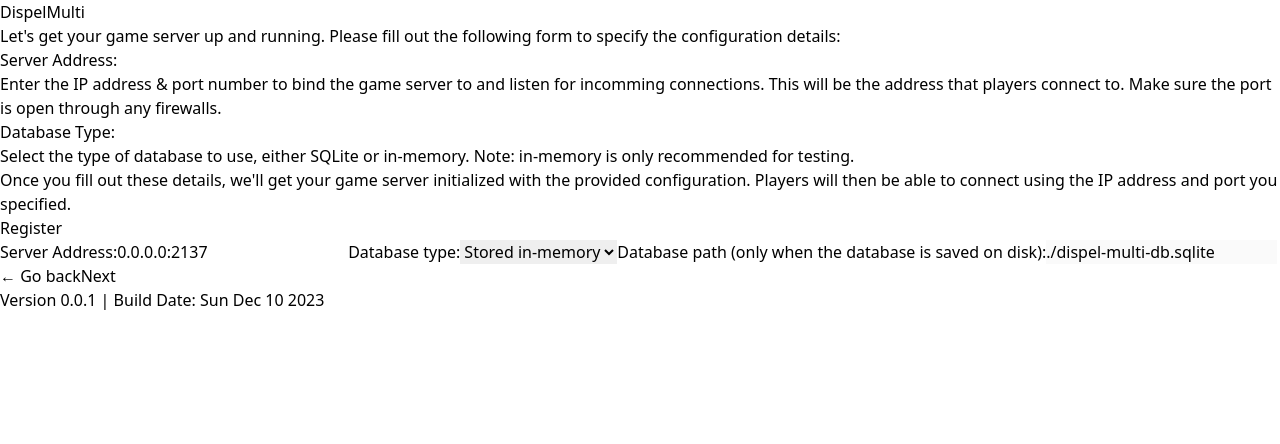
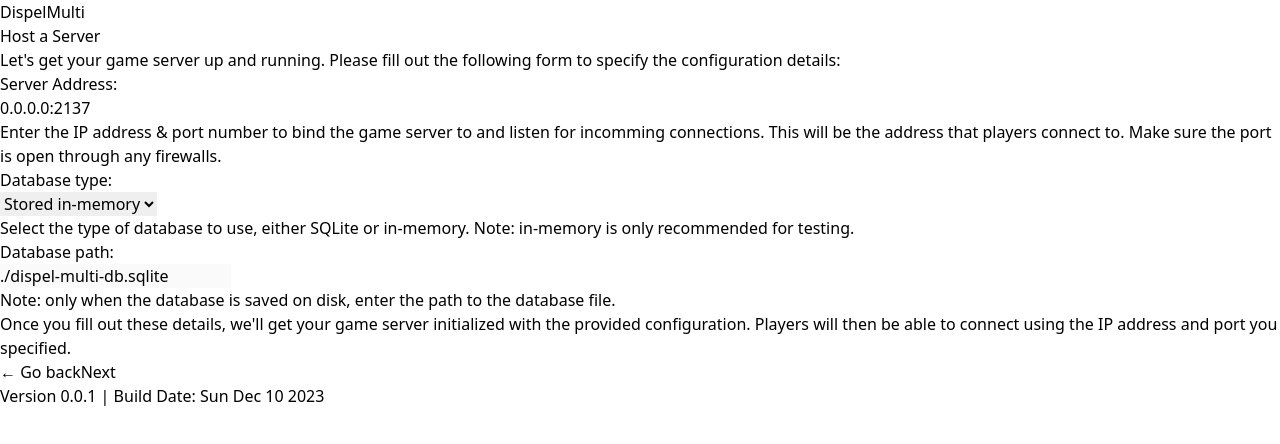
Before and after one commit to dimspell/gladiator, a React (Vite) app in the folder launcher/: page /host-server in a window 1280 px wide. Shown: the top 444 px of the page. Built offline with nearby package versions, Linux system fonts and the light colour scheme.

Commit message:
Make a side-by-side layout

```diff
--- /dev/null
+++ b/launcher/src/components/BasicLayout.tsx
@@ -0,0 +1,14 @@
+function CardLayout({ children }: {children: any}) {
+  return (
+    <div className='bg-gray-700 min-h-screen'>
+      {children}
+      <div className='mt-10'>
+        <p className='text-xs text-center text-gray-400'>
+          Version 0.0.1 | Build Date: {new Date().toDateString()}
+        </p>
+      </div>
+    </div>
+  )
+}
+
+export default CardLayout
--- a/launcher/src/pages/HostServer/HostServer.tsx
+++ b/launcher/src/pages/HostServer/HostServer.tsx
@@ -1,5 +1,5 @@
 import { atom, useAtom } from 'jotai'
-import CardLayout from '../../components/CardLayout'
+import BasicLayout from '../../components/BasicLayout'
 import { Link } from 'react-router-dom'
 
 
@@ -36,73 +36,90 @@ function HostServer() {
     // submit form data
   }
 
+
+  const FormBlock = ({ children, label, htmlFor, name }: any) => {
     return (
-    <CardLayout>
-      <div className='font-sm my-6'>
+      <div className='mb-4'>
+        <label
+          className="block font-bold text-gray-300 mb-2"
+          htmlFor={htmlFor}
+        >{name}</label>
+        <div className='flex flex-row items-top w-full space-x-8 justify-between'>
+          <div className='w-72'>
+            {children}
+          </div>
+          <div className='text-gray-100'>
+            {label}
+          </div>
+        </div>
+      </div>
+    )
+  }
+
+
+
+  return (
+    <BasicLayout>
+      <div className='relative bg-gray-700 pt-6'>
+        <h1 className={'text-2xl text-gray-50 text-center'}>
+          Dispel<span className={'font-bold'}>Multi</span>
+        </h1>
+        <div
+          className='relative bg-gray-800 p-8 m-4 shadow-xl ring-1 ring-gray-100/5 rounded-lg mx-auto max-w-4xl'>
+          <div className=''>
+            <div className='mb-8'>
+              <h2 className="text-xl font-bold text-gray-100 mb-2">Host a Server</h2>
               <p className='text-gray-100 my-2'>Let's get your game server up and running. Please fill out the following form to specify the configuration details:</p>
-        <dl className='text-gray-100 my-2 space-y-2'>
-          <dt className='font-bold'>Server Address:</dt>
-          <dd>
-            Enter the IP address & port number to bind the game server to and listen for incomming connections.
-            This will be the address that players connect to.
-            Make sure the port is open through any firewalls.
-          </dd>
-
-          <dt className='font-bold'>Database Type:</dt>
-          <dd>
-            Select the type of database to use, either SQLite or in-memory. Note: in-memory is only recommended for testing.
-          </dd>
-        </dl>
-        <p className='text-gray-100 my-2'>
-          Once you fill out these details, we'll get your game server initialized with the provided configuration.
-          Players will then be able to connect using the IP address and port you specified.
-        </p>
             </div>
 
-
-      <div className="dark max-w-lg mx-auto">
             <form onSubmit={handleSubmit}>
-          <h2 className="text-xl font-bold text-gray-100 mt-4 mb-6">Register</h2>
-
-          <label
-            className="block font-medium text-gray-300 mb-2"
+              <FormBlock
+                label={`Enter the IP address & port number to bind the game server to and listen for incomming connections. This will be the address that players connect to. Make sure the port is open through any firewalls.`}
                 htmlFor='bindAddress'
-          >Server Address:</label>
+                name='Server Address:'
+              >
                 <input
                   name='bindAddress'
                   value={form.bindAddress}
                   onChange={handleChange}
-            className="bg-gray-700 text-gray-100 border border-gray-500 p-2 w-full rounded mb-4"
+                  className="bg-gray-700 text-gray-100 border border-gray-500 p-2 w-full rounded mb-4 w-72"
                 />
+              </FormBlock>
 
-          <label
-            className="block font-medium text-gray-300 mb-2"
+              <FormBlock
+                label={`Select the type of database to use, either SQLite or in-memory. Note: in-memory is only recommended for testing.`}
                 htmlFor='databaseType'
-          >Database type:</label>
+                name='Database type:'
+              >
                 <select
-            className="bg-gray-700 text-gray-100 border border-gray-500 p-2 w-full rounded mb-4"
+                  className="bg-gray-700 text-gray-100 border border-gray-500 p-2 w-full rounded mb-4  w-72"
                   value={form.databaseType}
                   onChange={handleSelect}
                 >
                   <option value={'sqlite'}>Saved on disk</option>
                   <option value={'memory'}>Stored in-memory</option>
                 </select>
+              </FormBlock>
 
-          <label
-            className="block font-medium text-gray-300 mb-2"
+              <FormBlock
+                label={`Note: only when the database is saved on disk, enter the path to the database file.`}
                 htmlFor='databasePath'
+                name='Database path:'
               >
-            Database path (only when the database is saved on disk):
-          </label>
-
                 <input
                   type='text'
                   name='databasePath'
                   value={form.databasePath}
                   onChange={handleChange}
                   disabled={form.databaseType === 'memory'}
-            className="bg-gray-700 text-gray-100 border border-gray-500 p-2 w-full rounded mb-4 disabled:opacity-50"
+                  className="bg-gray-700 text-gray-100 border border-gray-500 p-2 w-full rounded mb-4 disabled:opacity-50 w-72"
                 />
+              </FormBlock>
+
+              <p className='text-gray-100 my-2'>
+                Once you fill out these details, we'll get your game server initialized with the provided configuration. Players will then be able to connect using the IP address and port you specified.
+              </p>
+
 
               <div className='flex flex-row justify-between items-center mt-4'>
                 <Link to={'/'} className='text-sky-500 hover:text-sky-600 text-base leading-7'>
@@ -117,8 +134,12 @@ function HostServer() {
                 </button>
               </div>
             </form>
+
           </div>
-    </CardLayout>
+        </div>
+      </div>
+
+    </BasicLayout>
   )
 }
 
```
Lines whose indentation alone changed are shown as unchanged.
